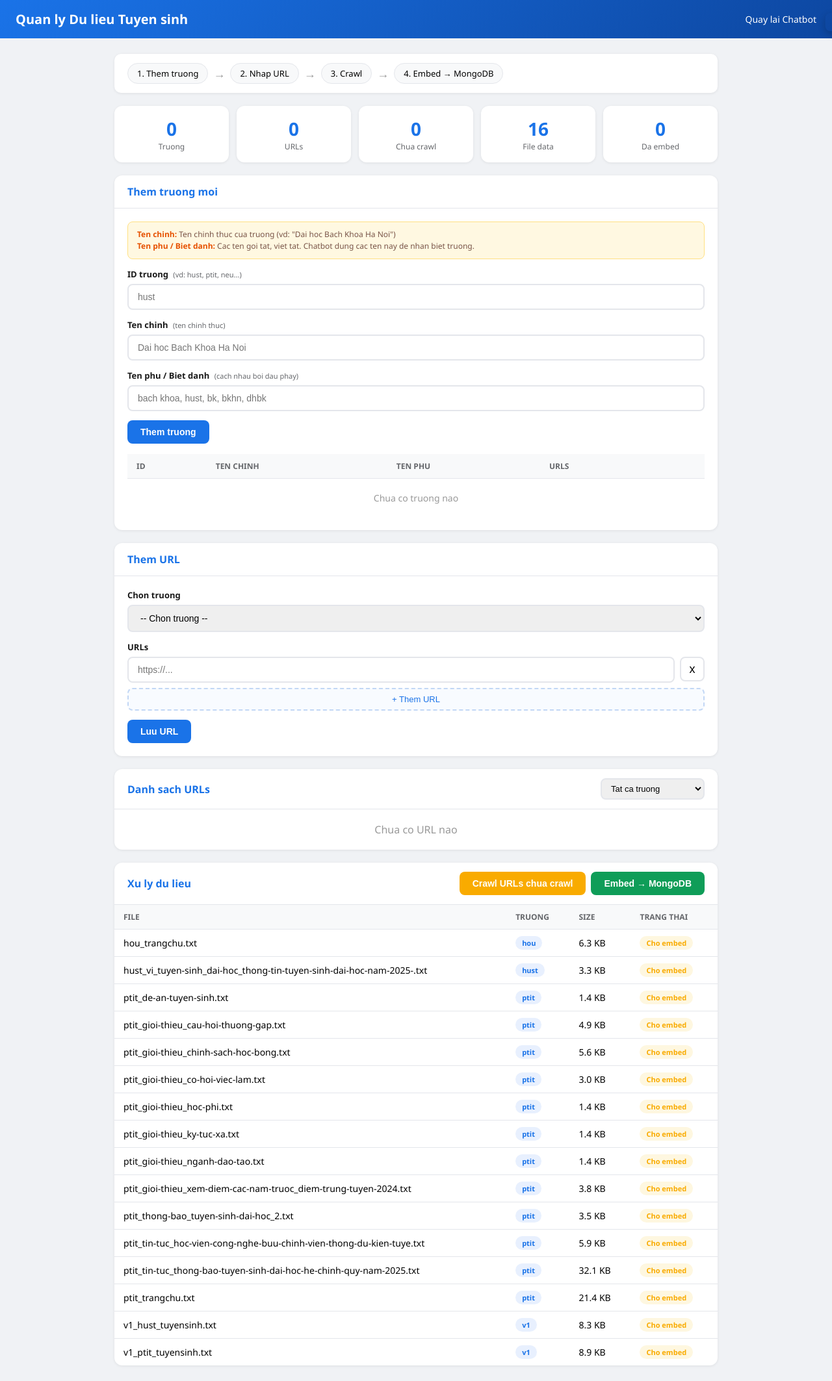
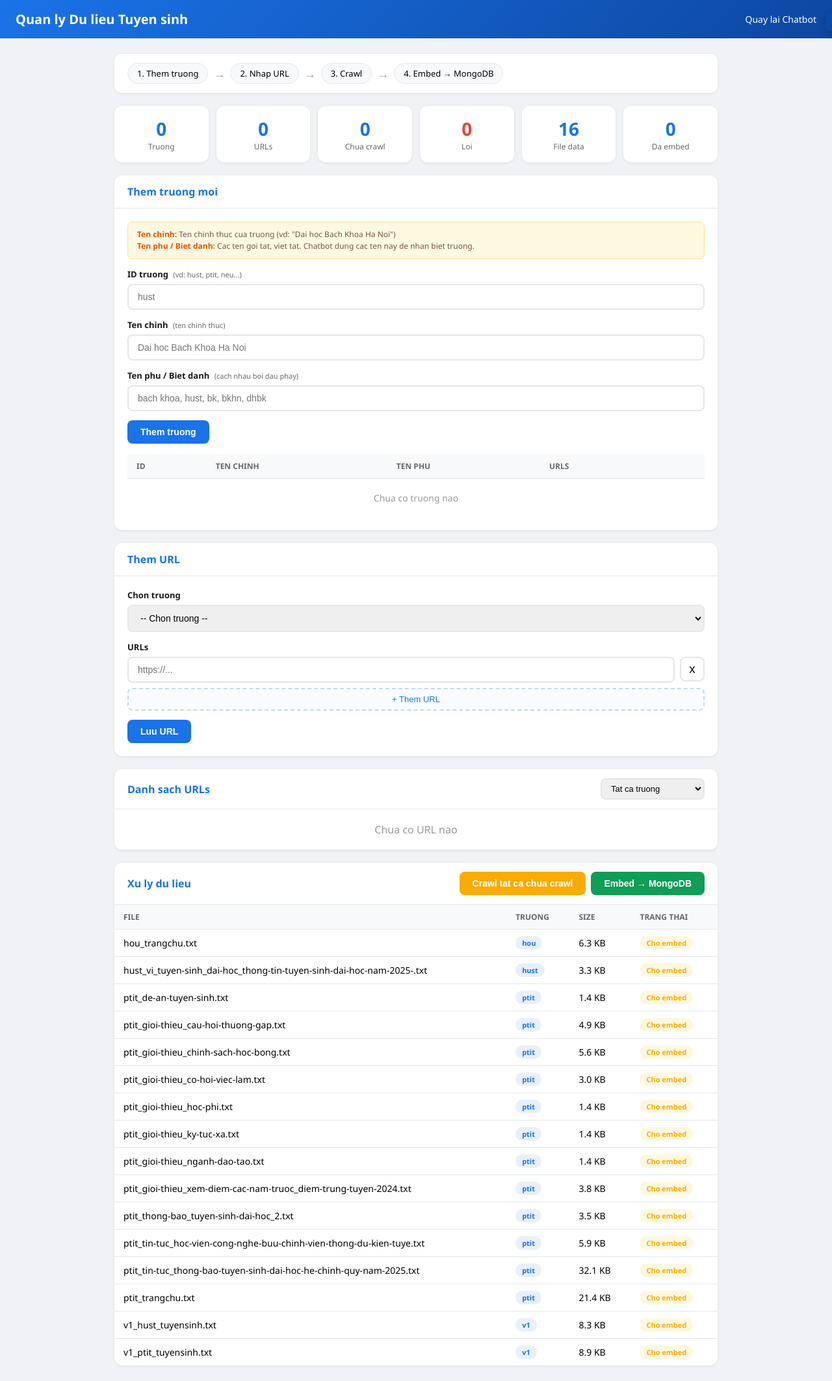
Before and after one commit to dungcony/chatbot-tvts, a Flask app: page /admin in a window 1280 px wide. Shown: the whole page at 65% size. Run offline with Flask 3, Linux system fonts and the light colour scheme; data that the repository does not hold is empty.

Commit message:
update admin

```diff
--- a/src/app.py
+++ b/src/app.py
@@ -120,6 +120,17 @@ def api_del_url():
     remove_url(sid, url)
     return jsonify({"success": True})
 
+@app.route("/admin/api/crawl-url", methods=["POST"])
+def api_crawl_url():
+    """Crawl 1 URL don le."""
+    d = request.get_json()
+    sid = d.get("school_id", "")
+    url = d.get("url", "")
+    if not sid or not url:
+        return jsonify({"error": "Thieu thong tin"}), 400
+    from scripts.crawl_data import crawl_single
+    return jsonify(crawl_single(sid, url))
+
 @app.route("/admin/api/data-files", methods=["GET"])
 def api_data_files():
     from scripts.prepare_data import get_all_data_files
--- a/src/templates/admin.html
+++ b/src/templates/admin.html
@@ -34,10 +34,12 @@ td{padding:10px 14px;border-top:1px solid #e4e6eb}
 .ur{display:flex;gap:8px;margin-bottom:8px}.ur input{flex:1}
 .ur .rm{width:38px;height:38px;border:2px solid #e4e6eb;border-radius:8px;background:#fff;font-size:18px;cursor:pointer;display:flex;align-items:center;justify-content:center}
 .ba{border:2px dashed #c2d7f5;background:#f8fbff;color:#1a73e8;border-radius:8px;padding:8px;font-size:13px;cursor:pointer;width:100%;text-align:center}
-.stats{display:flex;gap:12px;margin-bottom:20px}
-.st{flex:1;background:#fff;border-radius:12px;padding:16px;box-shadow:0 1px 4px rgba(0,0,0,.08);text-align:center}
+.stats{display:flex;gap:12px;margin-bottom:20px;flex-wrap:wrap}
+.st{flex:1;min-width:80px;background:#fff;border-radius:12px;padding:16px;box-shadow:0 1px 4px rgba(0,0,0,.08);text-align:center}
 .st .n{font-size:28px;font-weight:700;color:#1a73e8}.st .l{font-size:12px;color:#65676b}
+.st.err .n{color:#ea4335}
 .ld{display:inline-block;width:14px;height:14px;border:2px solid #fff;border-top-color:transparent;border-radius:50%;animation:sp .8s linear infinite;vertical-align:middle;margin-right:6px}
+.lds{display:inline-block;width:12px;height:12px;border:2px solid #1a73e8;border-top-color:transparent;border-radius:50%;animation:sp .8s linear infinite;vertical-align:middle}
 @keyframes sp{to{transform:rotate(360deg)}}
 .pipe{display:flex;align-items:center;gap:8px;margin-bottom:20px;padding:14px 20px;background:#fff;border-radius:10px;font-size:13px;box-shadow:0 1px 4px rgba(0,0,0,.08);flex-wrap:wrap}
 .pipe .s{padding:6px 14px;border-radius:20px;background:#f8f9fa;border:1px solid #e4e6eb;font-weight:500}
@@ -50,6 +52,9 @@ td{padding:10px 14px;border-top:1px solid #e4e6eb}
 .url-item a:hover{text-decoration:underline}
 .url-item .del-url{background:none;border:none;color:#ea4335;cursor:pointer;font-size:16px;padding:4px 8px;border-radius:4px}
 .url-item .del-url:hover{background:#fce8e6}
+.crawl-one{background:#e8f0fe;color:#1a73e8;border:1px solid #c2d7f5;border-radius:6px;padding:3px 10px;font-size:11px;font-weight:600;cursor:pointer;white-space:nowrap}
+.crawl-one:hover{background:#c2d7f5}
+.crawl-one:disabled{opacity:.5;cursor:not-allowed}
 .school-urls-header{background:#f8f9fa;padding:10px 14px;font-weight:600;font-size:13px;display:flex;justify-content:space-between;align-items:center;border-top:2px solid #e4e6eb}
 .school-urls-header:first-child{border-top:none}
 </style>
@@ -67,6 +72,7 @@ td{padding:10px 14px;border-top:1px solid #e4e6eb}
 <div class="st"><div class="n" id="sS">-</div><div class="l">Truong</div></div>
 <div class="st"><div class="n" id="sU">-</div><div class="l">URLs</div></div>
 <div class="st"><div class="n" id="sC">-</div><div class="l">Chua crawl</div></div>
+<div class="st err"><div class="n" id="sF">-</div><div class="l">Loi</div></div>
 <div class="st"><div class="n" id="sD">-</div><div class="l">File data</div></div>
 <div class="st"><div class="n" id="sE">-</div><div class="l">Da embed</div></div>
 </div>
@@ -107,7 +113,7 @@ td{padding:10px 14px;border-top:1px solid #e4e6eb}
 <!-- Xu ly du lieu -->
 <div class="card"><div class="ch"><h2>Xu ly du lieu</h2>
 <div class="g">
-<button class="btn bo" id="cBtn" onclick="crawlAll()">Crawl URLs chua crawl</button>
+<button class="btn bo" id="cBtn" onclick="crawlAll()">Crawl tat ca chua crawl</button>
 <button class="btn bg" id="eBtn" onclick="embedAll()">Embed &rarr; MongoDB</button>
 </div></div>
 <div class="cb" style="padding:0"><table><thead><tr><th>File</th><th>Truong</th><th>Size</th><th>Trang thai</th></tr></thead>
@@ -124,14 +130,19 @@ function load(){
 fetch('/admin/api/schools').then(function(r){return r.json()}).then(function(data){
 _schools=data.schools||[];
 document.getElementById('sS').textContent=_schools.length;
-var totalUrls=0,totalUncrawled=0;
+var totalUrls=0,totalUncrawled=0,totalFailed=0;
 _schools.forEach(function(s){
   totalUrls+=s.urls.length;
   var crawled=s.crawled||[];
-  s.urls.forEach(function(u){if(crawled.indexOf(u)<0)totalUncrawled++});
+  var failed=s.failed||[];
+  s.urls.forEach(function(u){
+    if(failed.indexOf(u)>=0) totalFailed++;
+    else if(crawled.indexOf(u)<0) totalUncrawled++;
+  });
 });
 document.getElementById('sU').textContent=totalUrls;
 document.getElementById('sC').textContent=totalUncrawled;
+document.getElementById('sF').textContent=totalFailed;
 
 // School table
 var st=document.getElementById('sTb');
@@ -139,7 +150,9 @@ if(_schools.length){
   var rows='';
   _schools.forEach(function(s){
     var kws=s.keywords.map(function(k){return '<span class="kw">'+k+'</span>'}).join(' ');
-    rows+='<tr><td><strong>'+s.school_id+'</strong></td><td>'+s.name+'</td><td>'+kws+'</td><td>'+s.urls.length+' urls ('+s.crawled.length+' crawled)</td><td><button class="btn bd bs" onclick="delSchool(\''+s.school_id+'\')">Xoa</button></td></tr>';
+    var fl=(s.failed||[]).length;
+    var extra=fl>0?' <span class="badge bred">'+fl+' loi</span>':'';
+    rows+='<tr><td><strong>'+s.school_id+'</strong></td><td>'+s.name+'</td><td>'+kws+'</td><td>'+s.urls.length+' urls ('+s.crawled.length+' crawled)'+extra+'</td><td><button class="btn bd bs" onclick="delSchool(\''+s.school_id+'\')">Xoa</button></td></tr>';
   });
   st.innerHTML=rows;
 }else{
@@ -196,15 +209,53 @@ var html='';
 filtered.forEach(function(s){
   if(!s.urls.length) return;
   var crawledSet=s.crawled||[];
-  var uncrawled=0;
-  s.urls.forEach(function(u){if(crawledSet.indexOf(u)<0)uncrawled++});
-  html+='<div class="school-urls-header"><span><span class="badge bv">'+s.school_id+'</span> '+s.name+' - '+s.urls.length+' URLs</span><span>'+(uncrawled>0?'<span class="badge bred">'+uncrawled+' chua crawl</span>':'<span class="badge bdn">Da crawl het</span>')+'</span></div>';
+  var failedSet=s.failed||[];
+  var uncrawled=0,failedCount=0;
+  s.urls.forEach(function(u){
+    if(failedSet.indexOf(u)>=0) failedCount++;
+    else if(crawledSet.indexOf(u)<0) uncrawled++;
+  });
+
+  // Header
+  var statusHtml='';
+  if(failedCount>0) statusHtml+='<span class="badge bred">'+failedCount+' loi</span> ';
+  if(uncrawled>0) statusHtml+='<span class="badge bw">'+uncrawled+' chua crawl</span>';
+  if(failedCount===0&&uncrawled===0) statusHtml='<span class="badge bdn">Da crawl het</span>';
+  html+='<div class="school-urls-header"><span><span class="badge bv">'+s.school_id+'</span> '+s.name+' - '+s.urls.length+' URLs</span><span>'+statusHtml+'</span></div>';
+
+  // URL rows
   s.urls.forEach(function(url){
+    var eu=encodeURIComponent(url);
     var isCrawled=crawledSet.indexOf(url)>=0;
-    html+='<div class="url-item">'+(isCrawled?'<span class="badge bdn" style="min-width:75px;text-align:center">Da crawl</span>':'<span class="badge bw" style="min-width:75px;text-align:center">Cho crawl</span>')+' <a href="'+url+'" target="_blank">'+url+'</a><button class="del-url" onclick="delUrl(\''+s.school_id+'\',\''+encodeURIComponent(url)+'\')" title="Xoa URL">x</button></div>';
+    var isFailed=failedSet.indexOf(url)>=0;
+    var badge,actionBtn;
+
+    if(isFailed){
+      badge='<span class="badge bred" style="min-width:75px;text-align:center">Loi</span>';
+      actionBtn='';
+    } else if(isCrawled){
+      badge='<span class="badge bdn" style="min-width:75px;text-align:center">Da crawl</span>';
+      actionBtn='';
+    } else {
+      badge='<span class="badge bw" style="min-width:75px;text-align:center">Cho crawl</span>';
+      actionBtn='<button class="crawl-one" id="cb_'+eu+'" onclick="crawlOne(\''+s.school_id+'\',\''+eu+'\')">Crawl</button>';
+    }
+
+    html+='<div class="url-item">'+badge+' <a href="'+url+'" target="_blank">'+url+'</a>'+actionBtn+'<button class="del-url" onclick="delUrl(\''+s.school_id+'\',\''+eu+'\')" title="Xoa URL">x</button></div>';
   });
 });
 container.innerHTML=html;
+}
+
+function crawlOne(sid,eu){
+var btn=document.getElementById('cb_'+eu);
+if(btn){btn.disabled=true;btn.innerHTML='<span class="lds"></span>';}
+var url=decodeURIComponent(eu);
+fetch('/admin/api/crawl-url',{method:'POST',headers:{'Content-Type':'application/json'},body:JSON.stringify({school_id:sid,url:url})}).then(function(r){return r.json()}).then(function(d){
+  if(d.success) toast('Crawl OK: '+d.filename);
+  else toast('Loi: '+url,'terr');
+  load();
+});
 }
 
 function addSchool(){
@@ -223,8 +274,8 @@ fetch('/admin/api/schools',{method:'POST',headers:{'Content-Type':'application/j
 
 function delSchool(id){if(!confirm('Xoa truong "'+id+'"?'))return;fetch('/admin/api/schools/delete',{method:'POST',headers:{'Content-Type':'application/json'},body:JSON.stringify({school_id:id})}).then(function(){toast('Da xoa truong');load()})}
 
-function delUrl(sid,encodedUrl){
-var url=decodeURIComponent(encodedUrl);
+function delUrl(sid,eu){
+var url=decodeURIComponent(eu);
 if(!confirm('Xoa URL nay?'))return;
 fetch('/admin/api/delete-url',{method:'POST',headers:{'Content-Type':'application/json'},body:JSON.stringify({school_id:sid,url:url})}).then(function(){toast('Da xoa URL');load()});
 }
@@ -248,7 +299,7 @@ fetch('/admin/api/add-urls',{method:'POST',headers:{'Content-Type':'application/
 function crawlAll(){
 var b=document.getElementById('cBtn');b.disabled=true;b.innerHTML='<span class="ld"></span>Dang crawl...';
 fetch('/admin/api/crawl',{method:'POST',headers:{'Content-Type':'application/json'},body:JSON.stringify({})}).then(function(r){return r.json()}).then(function(d){
-  toast('Crawl xong: '+d.crawled+' trang, '+d.failed+' loi');b.disabled=false;b.textContent='Crawl URLs chua crawl';load();
+  toast('Crawl xong: '+d.crawled+' trang, '+d.failed+' loi');b.disabled=false;b.textContent='Crawl tat ca chua crawl';load();
 });
 }
 
```
Also changed, not shown: src/models/school.py (+40 -10 lines), src/scripts/crawl_data.py (+27 -4 lines).
